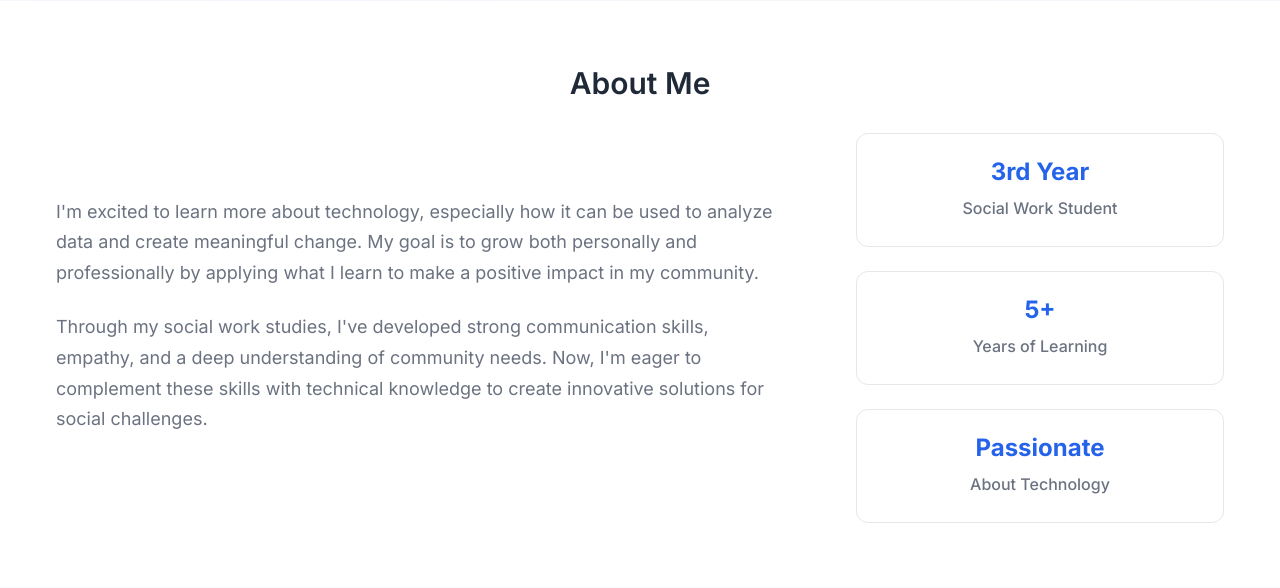
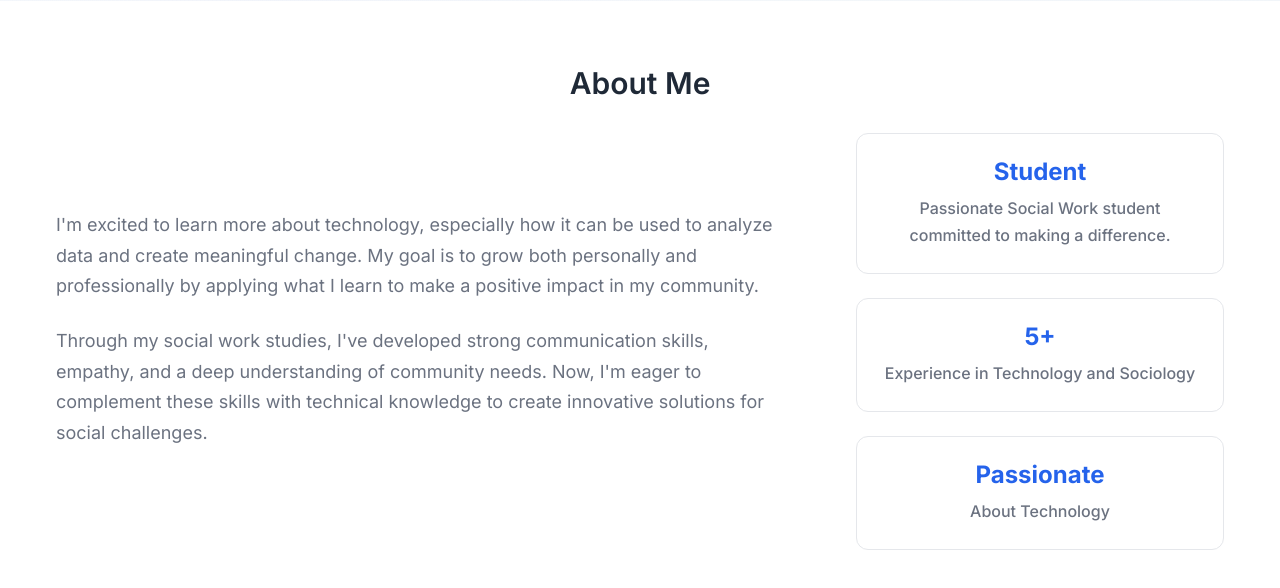
Before and after one commit to potat0ka/Prajwal_portfolio, a Flask app: page /portfolio in a window 1280 px wide. Shown: the part 672-1260 px from the top of the page. Run offline with Flask 3, Linux system fonts and the light colour scheme; some libraries are stand-ins or nearby versions.

Commit message:
Update index.html

```diff
--- a/templates/index.html
+++ b/templates/index.html
@@ -59,7 +59,8 @@
                         address real-world challenges in my community.
                     </p>
                     <div class="hero-buttons">
-                        <a href="{{ url_for('download_cv') }}" class="btn btn-primary">
+                        <a href="/static/assets
+/Prajwal_Thapa_CV.pdf" class="btn btn-primary">
                             <i class="fas fa-download"></i>
                             Download CV
                         </a>
@@ -97,12 +98,12 @@
                 </div>
                 <div class="about-stats">
                     <div class="stat-item">
-                        <h3>3rd Year</h3>
-                        <p>Social Work Student</p>
+                        <h3>Student</h3>
+                        <p>Passionate Social Work student committed to making a difference.</p>
                     </div>
                     <div class="stat-item">
                         <h3>5+</h3>
-                        <p>Years of Learning</p>
+                        <p>Experience in Technology and Sociology</p>
                     </div>
                     <div class="stat-item">
                         <h3>Passionate</h3>
```
